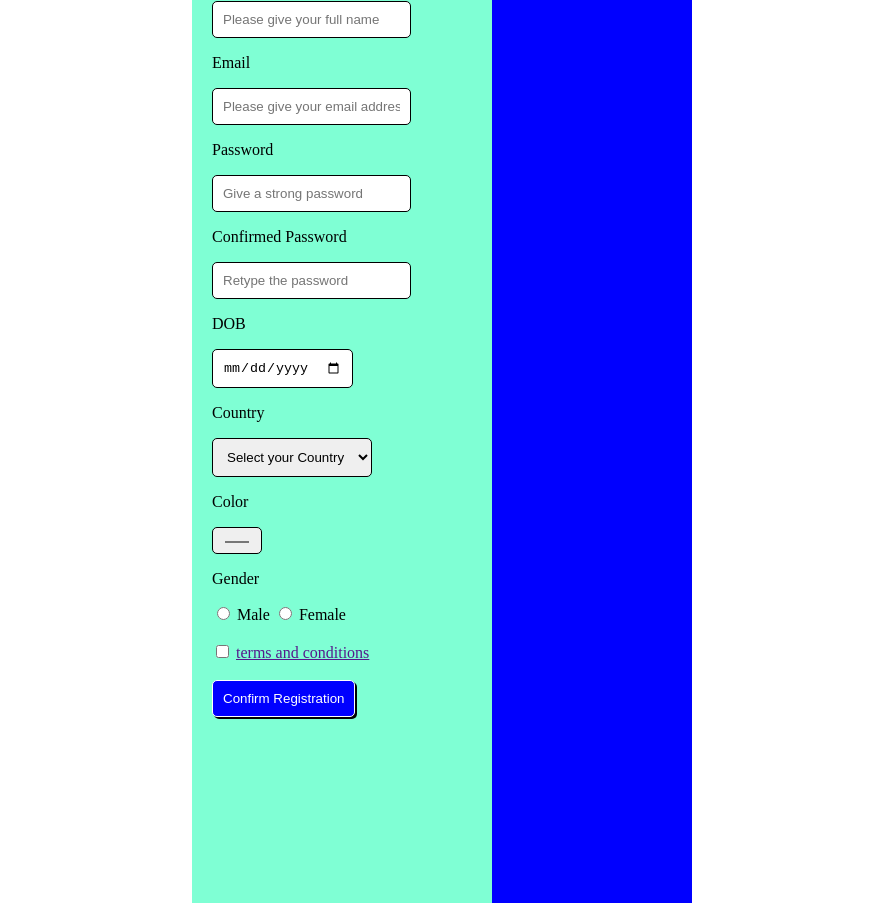
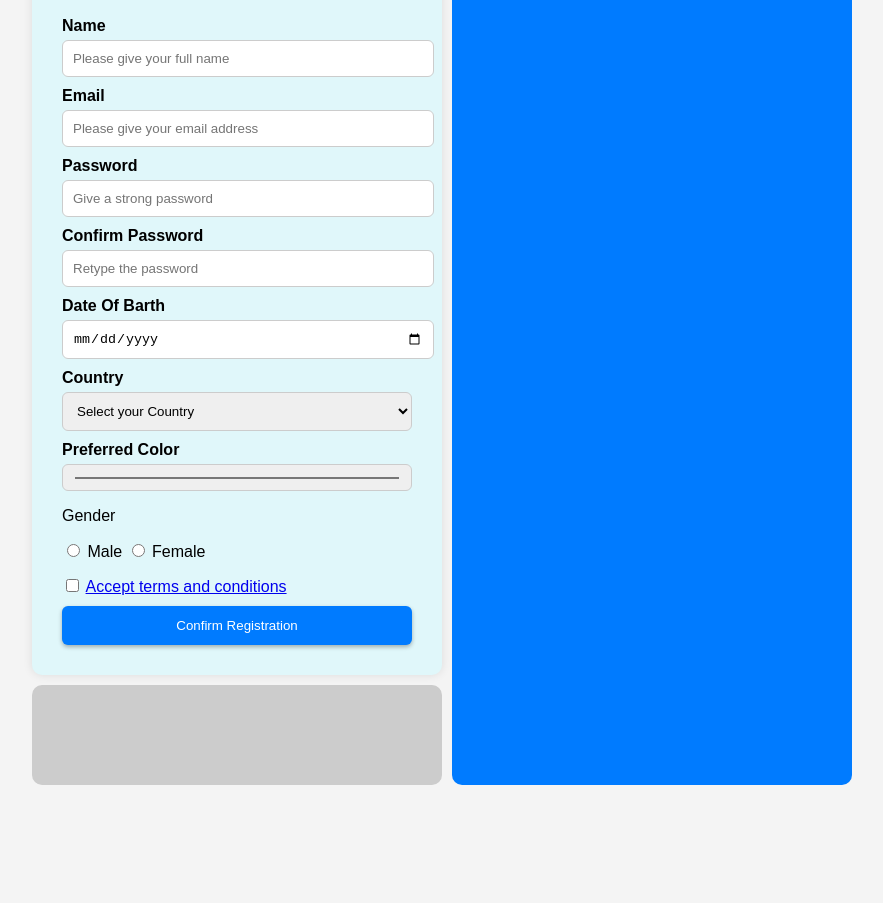
Before and after one commit to rizvi31/WEB-TECH, a plain HTML site: page index.html in a window 1280 px wide. Shown: the part 301-1204 px from the top of the page, without its empty margins (198-1081 px from the left). After the commit the page ends 1116 px from the top, so only its background shows below. Drawn offline with Linux system fonts and the light colour scheme.

Commit message:
index.html

```diff
--- a/index.html
+++ b/index.html
@@ -1,88 +1,196 @@
 <!DOCTYPE html>
 <html lang="en">
 <head>
-    <meta charset="UTF-8">
-    <meta name="viewport" content="width=device-width, initial-scale=1.0">
-    <title>Document</title>
+    <meta charset="UTF-8" />
+    <meta name="viewport" content="width=device-width, initial-scale=1.0"/>
+    <title>User Registration</title>
+    <style>
+        body {
+    margin: 0;
+    font-family: Arial, sans-serif;
+    background-color: #f4f4f4;
+}
+
+.container {
+    display: flex;
+    flex-direction: column;
+    align-items: center;
+    padding: 30px;
+}
+
+.logo {
+    background-color: red;
+    height: 80px;
+    width: 80px;
+    border-radius: 50%;
+    margin: 20px 0;
+}
+
+.lab-section {
+    font-size: 18px;
+    margin-bottom: 20px;
+}
+
+.form-wrapper {
+    display: flex;
+    justify-content: center;
+    align-items: stretch; /* Ensures both child boxes are same height */
+    width: 100%;
+    gap: 10px;
+    max-width: 1000px;
+}
+
+.form-container {
+    background-color: #e0f7fa;
+    padding: 30px;
+    box-shadow: 0 0 10px rgba(0, 0, 0, 0.1);
+    width: 350px;
+    border-radius: 10px;
+    flex-grow: 1;
+}
+
+.form-container h3 {
+    text-align: center;
+    border-bottom: 2px solid #000;
+    padding-bottom: 10px;
+    margin-bottom: 20px;
+}
+
+label p {
+    margin: 10px 0 5px;
+    font-weight: bold;
+}
+
+input[type="text"],
+input[type="email"],
+input[type="password"],
+input[type="date"],
+input[type="color"],
+select {
+    width: 100%;
+    padding: 10px;
+    border: 1px solid #ccc;
+    border-radius: 6px;
+    margin-bottom: 0px;
+}
+
+.radio-group {
+    margin-bottom: 15px;
+}
+
+.checkbox-group {
+    margin: 10px 0;
+}
+
+input[type="button"] {
+    width: 100%;
+    padding: 12px;
+    background-color: #007BFF;
+    color: white;
+    border: none;
+    border-radius: 6px;
+    cursor: pointer;
+    box-shadow: 0 2px 4px rgba(0, 0, 0, 0.3);
+}
+
+input[type="button"]:hover {
+    background-color: #0056b3;
+}
+
+.side-bar {
+    background-color: #007BFF;
+    width: 400px;
+    border-radius: 10px;
+    flex-shrink: 0;
+    height: auto;
+}
+
+.footer-box {
+    background-color: #ccc;
+    height: 100px;
+    margin-top: 10px;
+    border-radius: 10px;
+}
+        </style>
 </head>
 <body>
-    <div style="display: flex; flex-direction: column; justify-content: center; align-items: center;">
-        <div style="background-color: red; height: 100px; width: 100px; border-radius: 50%; margin-top: 10px; margin-bottom: 10px;"></div>
-        <h4>Lab Section:D</h4>
-    <div style="display: flex; margin-left: auto; margin-right: auto;">
+
+    <div class="container">
+        <div class="logo"></div>
+        <h4 class="lab-section">Lab Section: D</h4>
+
+        <div class="form-wrapper">
             <div>
-            <div style="background-color: aquamarine; height: 1000px; width: 300px;">
+                <div class="form-container">
+                    <form action="">
+                        <h3>User Registration</h3>
 
-             <form action=""  style="margin: 10px 20px;">
-                <h3 style="border: 10px solid;text-align: center;">User Registration</h3>
-            <!-- name field -->
                         <label>
                             <p>Name</p>
-                    <input  style="border: 1px solid; padding: 10px; border-radius: 5px;" type="text" id="fullname" placeholder="Please give your full name" >
+                            <input type="text" id="fullname" placeholder="Please give your full name">
                         </label>
-                <!-- email field -->
-                <label >
+
+                        <label>
                             <p>Email</p>
-                    <input style="border: 1px solid; padding: 10px; border-radius: 5px;" type="email" placeholder="Please give your email address" id="email">
+                            <input type="email" id="email" placeholder="Please give your email address">
                         </label>
-                <!-- password field -->
-                <label >
+
+                        <label>
                             <p>Password</p>
-                    <input style="border: 1px solid; padding: 10px; border-radius: 5px;" type="password" placeholder="Give a strong password" id="password">
+                            <input type="password" id="password" placeholder="Give a strong password">
                         </label>
-                <!-- confirmed password -->
-                <label >
-                    <p>Confirmed Password</p>
-                    <input style="border: 1px solid; padding: 10px; border-radius: 5px;" type="password" placeholder="Retype the password" id="confirmed_password">
+
+                        <label>
+                            <p>Confirm Password</p>
+                            <input type="password" id="confirmed_password" placeholder="Retype the password">
                         </label>
-                <!-- DOB field -->
-                <label >
-                    <p>DOB</p>
-                    <input style="border: 1px solid; padding: 10px; border-radius: 5px;" type="date" placeholder="Please give your birth date" id="dateOfBirth">
+
+                        <label>
+                            <p>Date Of Barth</p>
+                            <input type="date" id="dateOfBirth">
                         </label>
-                <!-- user country -->
-                <label >
+
+                        <label>
                             <p>Country</p>
-                   <select style="border: 1px solid; padding: 10px; border-radius: 5px;" name="" id="country" required>
-                    <option value="" selected disabled>Select your Country</option>
+                            <select id="country" required>
+                                <option value="" disabled selected>Select your Country</option>
                                 <option value="Bangladesh">Bangladesh</option>
+                                <option value="Pakistan">Pakistan</option>
                                 <option value="India">India</option>
-                    <option value="Pakistan">Pakistan</option>
                                 <option value="Nepal">Nepal</option>
                                 <option value="USA">USA</option>
                                 <option value="Canada">Canada</option>
                             </select>
                         </label>
-                <!-- preference color -->
-                <label >
-                    <p>Color</p>
-                    <input style="border: 1px solid; padding: 10px; border-radius: 5px;" type="color" placeholder="Select a color">
+
+                        <label>
+                            <p>Preferred Color</p>
+                            <input type="color">
                         </label>
-                <!-- gander -->
-                <label >
+
+                        <div class="radio-group">
                             <p>Gender</p>
                             <input type="radio" id="male" name="gender" value="male">
                             <label for="male">Male</label>
                             <input type="radio" id="female" name="gender" value="female">
                             <label for="female">Female</label>
-                    <br>
-                </label>
-                <!-- check box -->
-                 <label>
-                    <br>
+                        </div>
+
+                        <div class="checkbox-group">
                             <input type="checkbox" id="terms">
-                    <label for="terms"><a href="">terms and conditions</a></label>
-                 </label>
-                 <br>
-                 <br>
-                 <input style="border: 1px solid; padding: 10px; border-radius: 5px; background-color: blue; color: white; box-shadow: 2px 2px black;" id="registration" type="button"  value="Confirm Registration">
+                            <label for="terms"><a href="#">Accept terms and conditions</a></label>
+                        </div>
+
+                        <input id="registration" type="button" value="Confirm Registration">
                     </form>
                 </div>
-            <div style="background-color:gray; height: 200px; width: 300px;"></div>
+                <div class="footer-box"></div>
             </div>
-        <div style="margin-top: 20px; background-color: blue; height: 1200px; width: 200px;"></div>
+
+            <div class="side-bar"></div>
         </div>
     </div>
+
     <script src="./index.js"></script>
 </body>
 </html>
```
Lines whose indentation alone changed are shown as unchanged.
